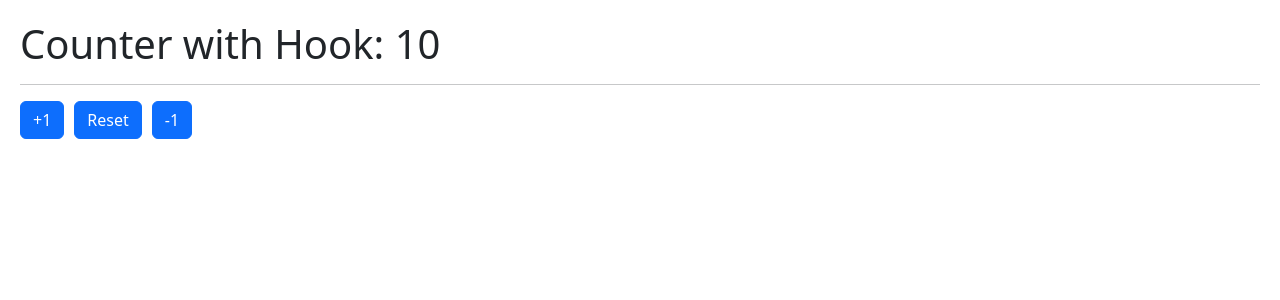
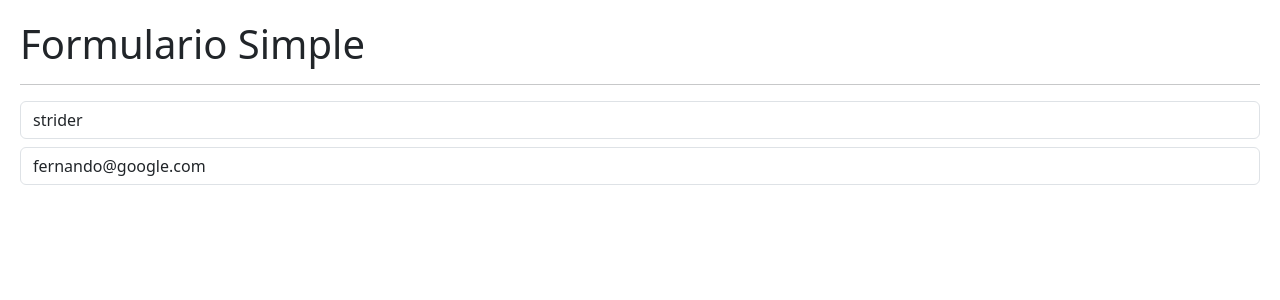
Before and after one commit to AsterixKo/05-hook-app, a React (Vite) app: page / in a window 1280 px wide. Shown: the top 300 px of the page. Built offline with nearby package versions, Linux system fonts and the light colour scheme.

Commit message:
useEffect - SimpleForm

```diff
--- /dev/null
+++ b/src/02-useEffect/SimpleForm.jsx
@@ -0,0 +1,48 @@
+import { useEffect, useState } from "react";
+
+export const SimpleForm = () => {
+  const [formState, setFormState] = useState({
+    username: "strider",
+    email: "fernando@google.com",
+  });
+
+  const { username, email } = formState;
+
+  const onInputChange = ({ target }) => {
+    const { name, value } = target;
+    // console.log(name, value);
+    setFormState({
+      ...formState,
+      [name]: value,
+    });
+  };
+
+  useEffect(() => {
+    console.log("useEffect called!");
+  });
+
+  return (
+    <>
+      <h1>Formulario Simple</h1>
+      <hr />
+
+      <input
+        type="text"
+        className="form-control"
+        placeholder="Username"
+        name="username"
+        value={username}
+        onChange={onInputChange}
+      />
+
+      <input
+        type="email"
+        className="form-control mt-2"
+        placeholder="fernando@google.com"
+        name="email"
+        value={email}
+        onChange={onInputChange}
+      />
+    </>
+  );
+};
--- a/src/main.jsx
+++ b/src/main.jsx
@@ -3,10 +3,11 @@
 // import { HooksApp } from "./HooksApp";
 import "./index.css";
 // import { CounterApp } from "./01-useState/CounterApp";
-import { CounterWithCustomHook } from "./01-useState/CounterWithCustomHook";
+// import { CounterWithCustomHook } from "./01-useState/CounterWithCustomHook";
+import { SimpleForm } from "./02-useEffect/SimpleForm";
 
 ReactDOM.createRoot(document.getElementById("root")).render(
-  <React.StrictMode>
-    <CounterWithCustomHook />
-  </React.StrictMode>
+  // <React.StrictMode>
+    <SimpleForm />
+  // </React.StrictMode>
 );
```
